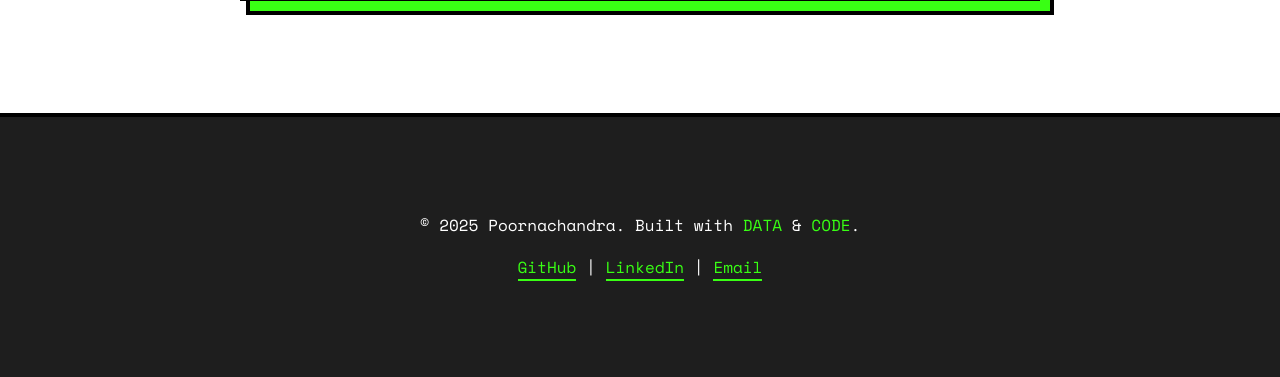
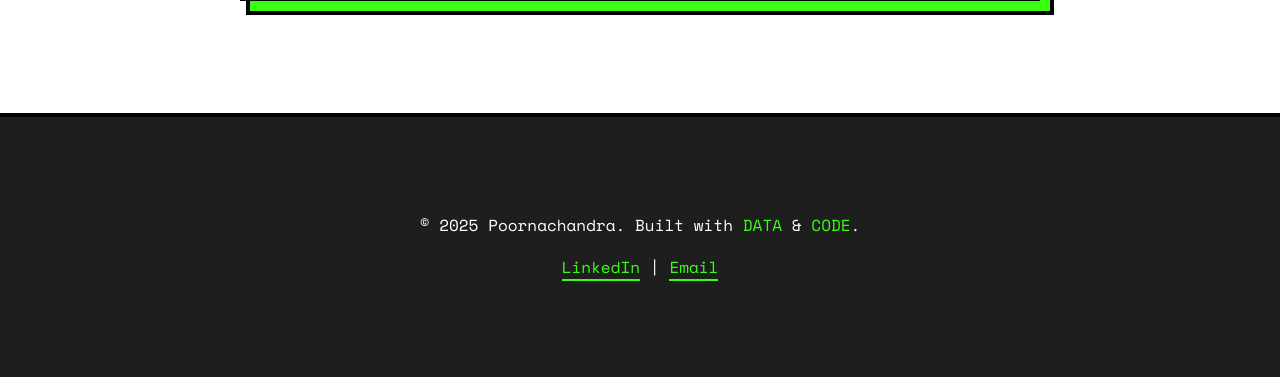
Before and after one commit to Poornachandra-dh/Po2rna, a Flask app: page /about in a window 1280 px wide. Shown: the part 902-1279 px from the top of the page. Run offline with Flask 3, Linux system fonts and the light colour scheme.

Commit message:
Remove GitHub footer link

```diff
--- a/templates/base.html
+++ b/templates/base.html
@@ -42,7 +42,6 @@
             <p>&copy; 2025 Poornachandra. Built with <span style="color: var(--neon-green)">DATA</span> & <span
                     style="color: var(--neon-green)">CODE</span>.</p>
             <p>
-                <a href="https://github.com" target="_blank">GitHub</a> |
                 <a href="https://linkedin.com" target="_blank">LinkedIn</a> |
                 <a href="mailto:hello@example.com">Email</a>
             </p>
```
